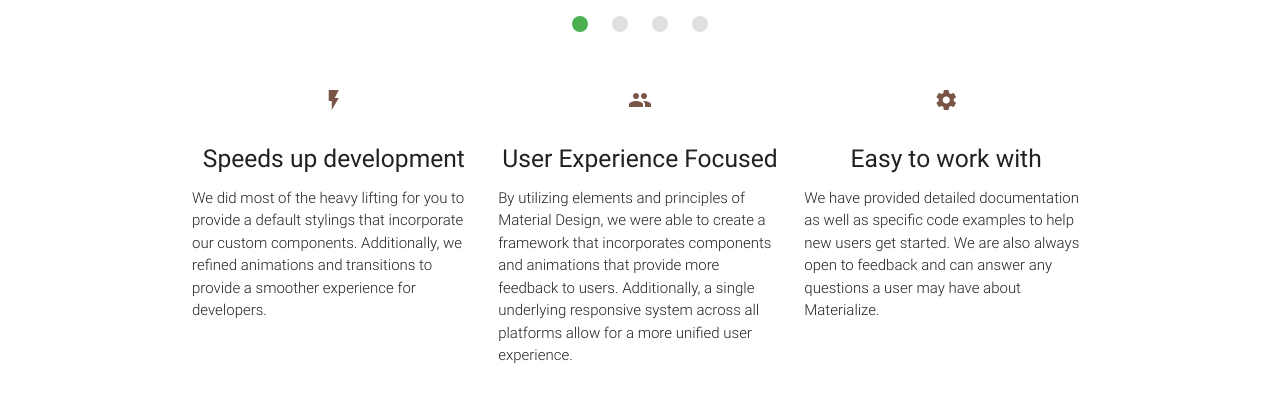
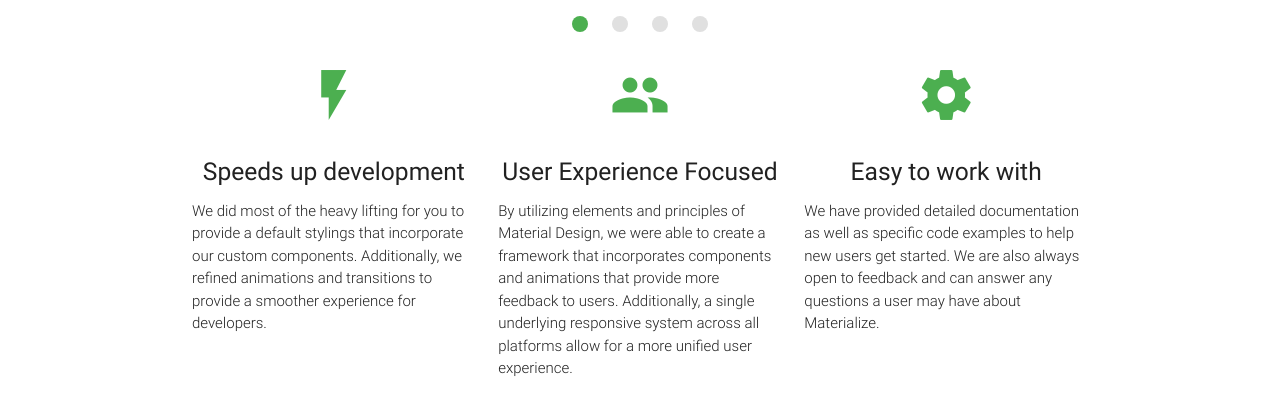
Before and after one commit to stephaniewv/Red_Social, a plain HTML site: page views/home.html in a window 1280 px wide. Shown: the part 702-1100 px from the top of the page. Drawn offline with Linux system fonts and the light colour scheme.

Commit message:
upload changes to the home

```diff
--- a/css/home.css
+++ b/css/home.css
@@ -27,3 +27,8 @@
 .slidessize img{
     opacity: 0.6;
 }
+
+.material-icons {
+    font-size: 60px;
+    color: #4caf50;
+}
```
